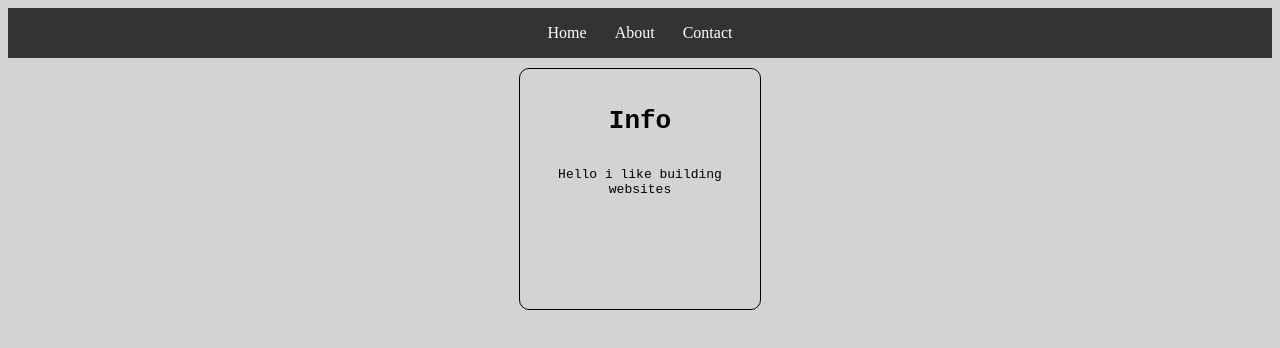
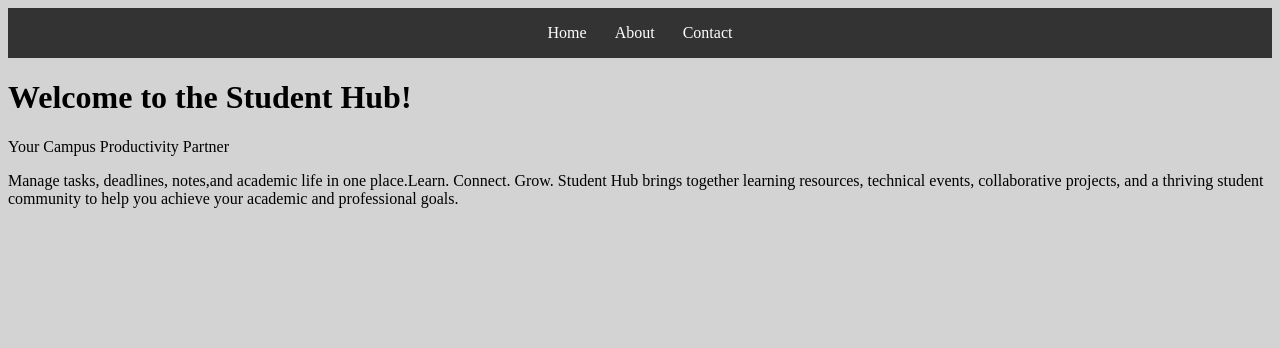
Before and after one commit to manvithhegde/studenthub_manvith, a plain HTML site: page index.html in a window 1280 px wide. Drawn offline with Linux system fonts and the light colour scheme.

Commit message:
hero section

```diff
--- a/index.html
+++ b/index.html
@@ -17,18 +17,17 @@
             <li ><a href="#contact">Contact</a></li>
         </ul>
 
-        <div class="box">
-            <div class="cont" >
-                <h1>Info</h1>
-                <p>Hello i like building websites</p>
+        <div class="hero">
+            <div class="content">
+                <h1>Welcome to the Student Hub!</h1>
+                <p>Your Campus Productivity Partner</p>
+                <p>Manage tasks, deadlines, notes,and academic life in one place.Learn. Connect. Grow.
+
+Student Hub brings together learning resources, technical events,
+collaborative projects, and a thriving student community to help
+you achieve your academic and professional goals.
+</p>
             </div>
-
-
-
-
-
-
-
         </div>
     </body>
 </html>
```
